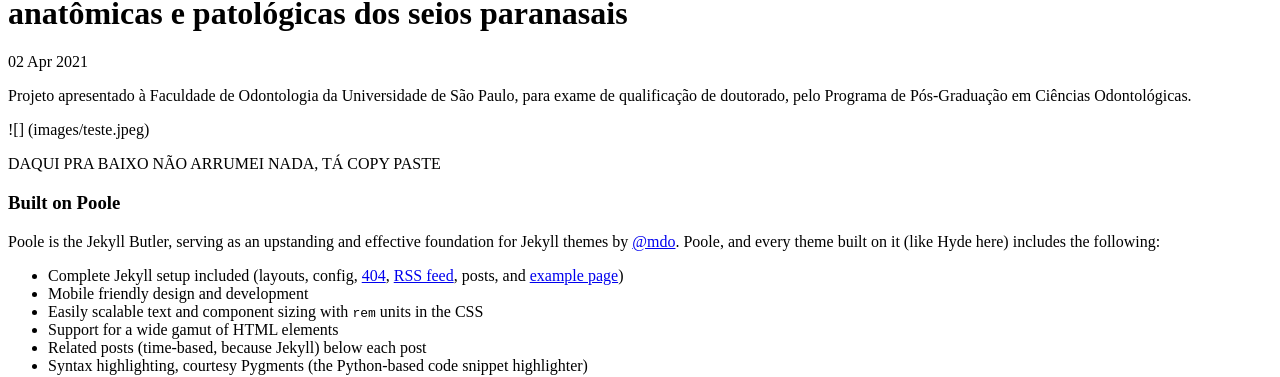
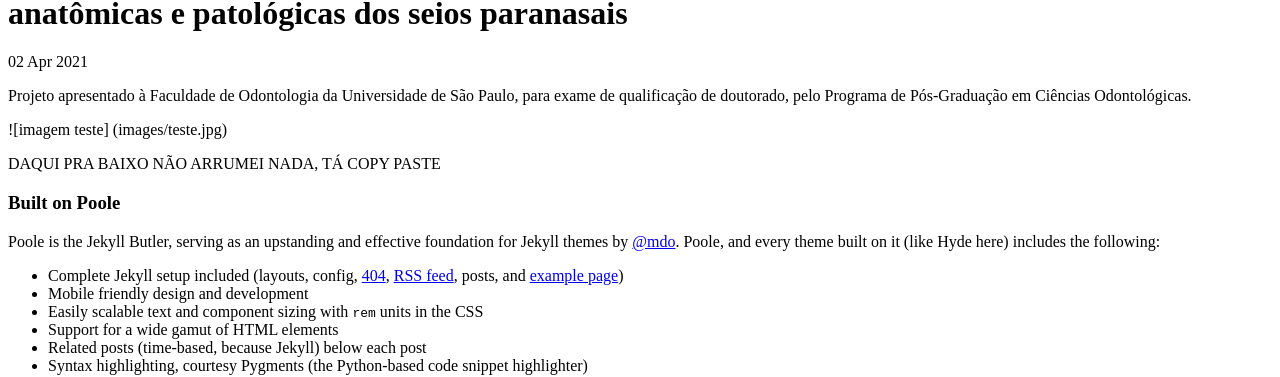
Before and after one commit to pedrowvalle/pedrowvalle.github.io, a Jekyll site: the page built from _posts/2021-04-02-introducing-hyde.md, in a window 1280 px wide. Shown: the part 141-518 px from the top of the page. Built offline with Jekyll 4.4.1, drawn with Linux system fonts in a browser that asks for light colours; Markdown is read by kramdown in place of the engine named in the settings.

Commit message:
adicionado teste de imagem

```diff
--- a/_posts/2021-04-02-introducing-hyde.md
+++ b/_posts/2021-04-02-introducing-hyde.md
@@ -5,7 +5,7 @@ title: Estudo tridimensional da célula de Agger Nasi e suas correlações com a
 
 Projeto apresentado à Faculdade de Odontologia da Universidade de São Paulo, para exame de qualificação de doutorado, pelo Programa de Pós-Graduação em Ciências Odontológicas.
 
-![] (images/teste.jpeg)
+![imagem teste] (images/teste.jpg)
 
 DAQUI PRA BAIXO NÃO ARRUMEI NADA, TÁ COPY PASTE
 
```
Also changed, not shown: images/teste.jpg (renamed from images/teste.jpeg).
